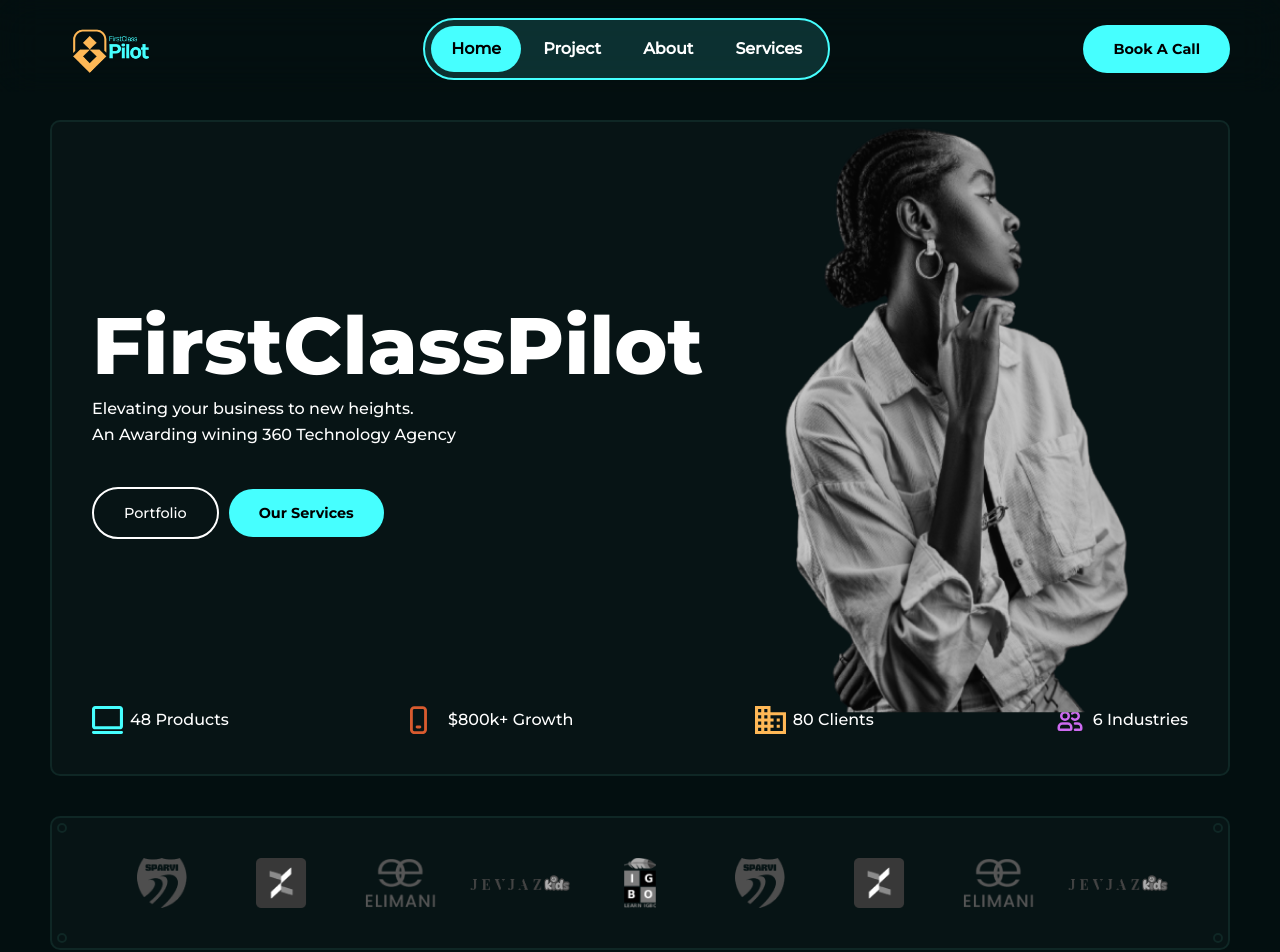
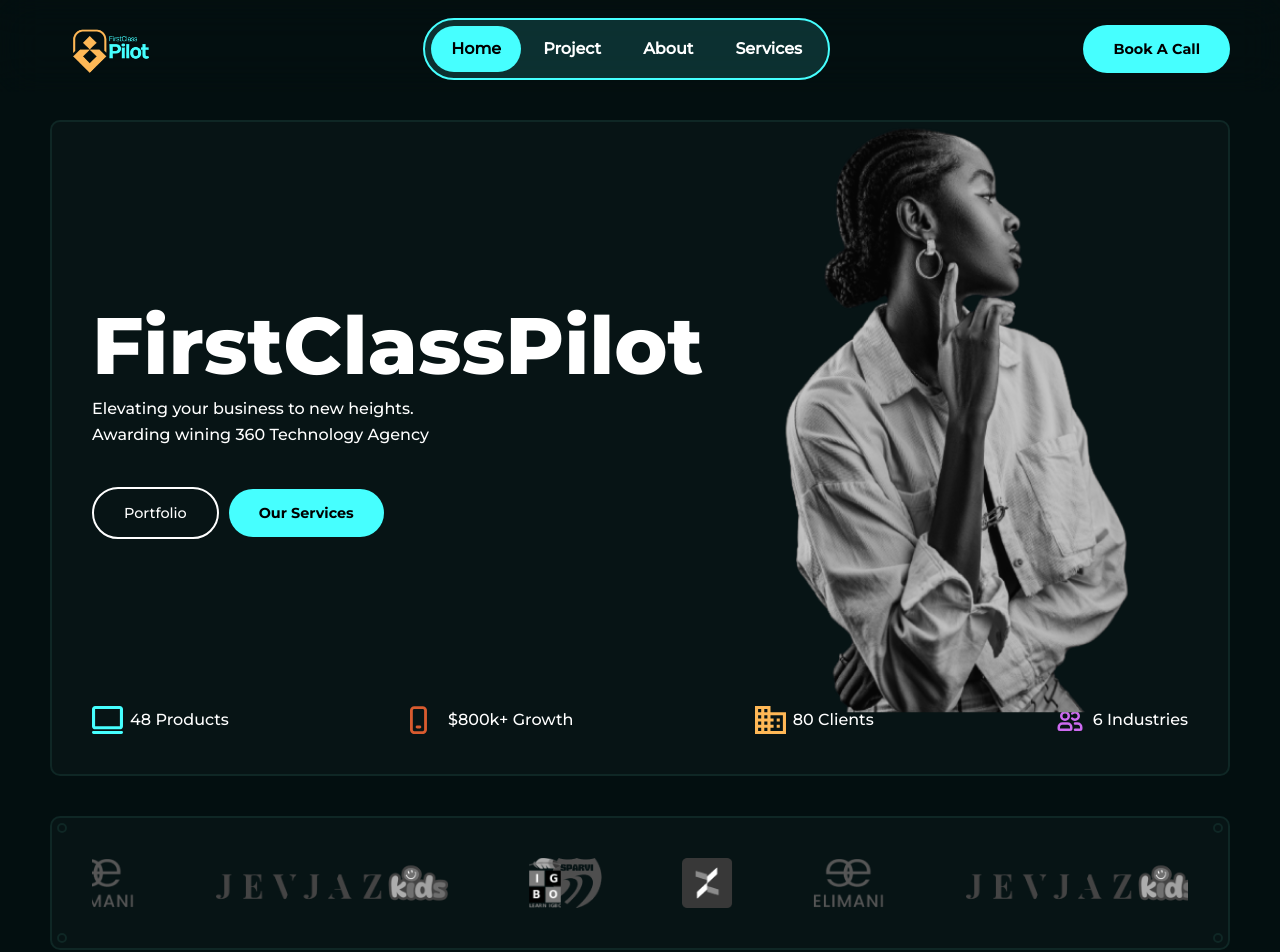
Before and after one commit to Hub-Firstclasspilot/agency-website, a React (Vite) app: page / in a window 1280 px wide. Shown: the top 952 px of the page. Built offline with nearby package versions, Linux system fonts and the light colour scheme.

Commit message:
new update

```diff
--- a/src/pages/home.jsx
+++ b/src/pages/home.jsx
@@ -20,7 +20,7 @@ export default function Home() {
                     <div className="hero-boWrap">
                         <div className="hero-text">
                             <h1>FirstClassPilot</h1>
-                            <p>Elevating your business to new heights. <br /> An Awarding wining 360 Technology Agency</p>
+                            <p>Elevating your business to new heights. <br /> Awarding wining 360 Technology Agency</p>
 
                             {/* <div className="hero-tag">
                                 <p>Digital Ads</p>
@@ -89,6 +89,39 @@ export default function Home() {
                 </div>
                 <div className="company-logos">
                     <div className="company-logo-wrapper">
+                        <div className="ni">
+                            <div className="company-logo a1">
+                                <img src={img1} alt="" />
+                            </div>
+                            <div className="company-logo a2">
+                                <img src={img2} alt="" />
+                            </div>
+                            <div className="company-logo a3">
+                                <img src={img3} alt="" />
+                            </div>
+                            <div className="company-logo a4">
+                                <img src={img4} alt="" />
+                            </div>
+                            <div className="company-logo a5">
+                                <img src={img5} alt="" />
+                            </div>
+                            <div className="company-logo a1">
+                                <img src={img1} alt="" />
+                            </div>
+                            <div className="company-logo a2">
+                                <img src={img2} alt="" />
+                            </div>
+                            <div className="company-logo a3">
+                                <img src={img3} alt="" />
+                            </div>
+                            <div className="company-logo a4">
+                                <img src={img4} alt="" />
+                            </div>
+                            <div className="company-logo a5">
+                                <img src={img5} alt="" />
+                            </div>
+                        </div>
+                        <div className="ni">
                             <div className="company-logo a1">
                                 <img src={img1} alt="" />
                             </div>
@@ -121,6 +154,7 @@ export default function Home() {
                             </div>
                         </div>
                     </div>
+                </div>
             </section>
 
 
@@ -133,28 +167,28 @@ export default function Home() {
                 <div className="protfolio-content">
                     <div className="portfolio-contentBoxX">
                         <p className="content-box-txt">E-Commerence</p>
-                        <div className="content-image" style={{background: `url(https://images.pexels.com/photos/5076516/pexels-photo-5076516.jpeg?auto=compress&cs=tinysrgb&w=600) center/cover`}}></div>
+                        <div className="content-image" style={{ background: `url(https://images.pexels.com/photos/5076516/pexels-photo-5076516.jpeg?auto=compress&cs=tinysrgb&w=600) center/cover` }}></div>
                     </div>
                     <div className="portfolio-contentBoxX">
                         <p className="content-box-txt">Fintech</p>
-                        <div className="content-image" style={{background: `url(https://images.pexels.com/photos/164501/pexels-photo-164501.jpeg?auto=compress&cs=tinysrgb&w=1260&h=750&dpr=1) center/cover`}}></div>
+                        <div className="content-image" style={{ background: `url(https://images.pexels.com/photos/164501/pexels-photo-164501.jpeg?auto=compress&cs=tinysrgb&w=1260&h=750&dpr=1) center/cover` }}></div>
                     </div>
                     <div className="portfolio-contentBoxX">
                         <p className="content-box-txt">Transport</p>
-                        <div className="content-image" style={{background: `url(https://images.pexels.com/photos/1427107/pexels-photo-1427107.jpeg?auto=compress&cs=tinysrgb&w=1260&h=750&dpr=1) center/cover`}}></div>
+                        <div className="content-image" style={{ background: `url(https://images.pexels.com/photos/1427107/pexels-photo-1427107.jpeg?auto=compress&cs=tinysrgb&w=1260&h=750&dpr=1) center/cover` }}></div>
                     </div>
                     <div className="portfolio-contentBoxX">
                         <p className="content-box-txt">Entertainment and <br />
                             Media</p>
-                        <div className="content-image" style={{background: `url(https://images.pexels.com/photos/67654/pexels-photo-67654.jpeg?auto=compress&cs=tinysrgb&w=1260&h=750&dpr=1) center/cover`}}></div>
+                        <div className="content-image" style={{ background: `url(https://images.pexels.com/photos/67654/pexels-photo-67654.jpeg?auto=compress&cs=tinysrgb&w=1260&h=750&dpr=1) center/cover` }}></div>
                     </div>
                     <div className="portfolio-contentBoxX">
                         <p className="content-box-txt">Web 3</p>
-                        <div className="content-image" style={{background: `url(https://images.pexels.com/photos/730547/pexels-photo-730547.jpeg?auto=compress&cs=tinysrgb&w=600) center/cover`}}></div>
+                        <div className="content-image" style={{ background: `url(https://images.pexels.com/photos/730547/pexels-photo-730547.jpeg?auto=compress&cs=tinysrgb&w=600) center/cover` }}></div>
                     </div>
                     <div className="portfolio-contentBoxX">
                         <p className="content-box-txt">Edutech</p>
-                        <div className="content-image" style={{background: `url(https://images.pexels.com/photos/5212345/pexels-photo-5212345.jpeg?auto=compress&cs=tinysrgb&w=1260&h=750&dpr=1) center/cover`}}></div>
+                        <div className="content-image" style={{ background: `url(https://images.pexels.com/photos/5212345/pexels-photo-5212345.jpeg?auto=compress&cs=tinysrgb&w=1260&h=750&dpr=1) center/cover` }}></div>
                     </div>
                 </div>
             </section>
--- a/src/styles/pages/home.css
+++ b/src/styles/pages/home.css
@@ -30,7 +30,7 @@ main {
         .hero-image {
             display: flex;
             justify-content: center;
-            height: 280px;
+            height: 242px;
             margin-top: 10px;
             position: relative;
             overflow: hidden;
@@ -123,6 +123,40 @@ main {
                 bottom: 0;
             }
         }
+
+        .company-logos {
+
+            /* overflow: hidden; */
+            .company-logo-wrapper {
+                gap: 40px;
+                position: relative;
+                height: 40px;
+                width: 100%;
+                overflow: hidden;
+
+                .ni {
+                    display: flex;
+                    width: fit-content;
+                    position: absolute;
+                    left: 100%;
+                    gap: 30px;
+                    animation: slideM 10s infinite linear;
+
+                    .company-logo {
+                        height: 40px;
+                    }
+                }
+
+                .ni:nth-last-child(1) {
+                    animation-delay: -0s;
+                }
+
+                .ni:nth-last-child(2) {
+                    animation-delay: -5s;
+                }
+            }
+        }
+
     }
 
     .portfolio {
@@ -289,7 +323,6 @@ main {
 
         .whoBase {
             margin-top: 40px;
-            background: red;
             /* height: 40vh; */
 
             .whoGridWrap {
@@ -304,7 +337,7 @@ main {
                 }
 
                 .whoItem:nth-child(1) {
-                    background: pink;
+                    background: url(https://cdn.sanity.io/images/4o7b6639/production/e4759e0c9671603c7b9f9d75af44630f1437b89f-2048x2560.jpg) top/cover;
                     grid-column: 2 / 4;
                     /* Starts at column line 1 and ends at column line 3 */
                     grid-row: 1 / 3;
@@ -328,7 +361,7 @@ main {
                 }
 
                 .whoItem:nth-child(5) {
-                    background: gray;
+                    background: url(https://cdn.sanity.io/images/4o7b6639/production/f70f5ef58dd350f37797ea4efae6cdf5164dfdcc-4340x5786.jpg) top/cover;
                     grid-column: 5/6;
                 }
 
@@ -340,7 +373,7 @@ main {
                 }
 
                 .whoItem:nth-child(7) {
-                    background: white;
+                    background: url(https://cdn.sanity.io/images/4o7b6639/production/1c62d37e27f90b0bcde6ef049b865f7bb1405043-3840x5397.jpg) top/cover;
                     grid-column: 1/2;
                     grid-row: 1/2;
                 }
@@ -437,9 +470,14 @@ main {
     display: none;
 }
 
+@keyframes slideM {
+    to {
+        left: -545%;
+    }
+}
 @keyframes slide {
     to {
-        left: -100px;
+        left: -190%;
     }
 }
 
@@ -584,92 +622,36 @@ main {
             }
 
             .company-logos {
+
                 /* overflow: hidden; */
-                display: flex;
-                /* align-items: center; */
-
                 .company-logo-wrapper {
+                    gap: 40px;
                     position: relative;
-                    /* background: red; */
                     height: 50px;
                     width: 100%;
                     overflow: hidden;
-                }
 
-                .company-logo {
-                    height: 50px;
-                    width: fit-content;
-                    margin-right: 20px;
-                    position: absolute;
-                    top: 0;
-                    width: 100px;
-                    left: 100%;
-                    animation-name: slide;
-                    animation-duration: 10s;
-                    animation-timing-function: linear;
-                    animation-iteration-count: infinite;
-                    display: flex;
-                    justify-content: center;
-                }
+                    .ni {
+                        display: flex;
+                        width: fit-content;
+                        position: absolute;
+                        left: 100%;
+                        gap: 80px;
+                        animation: slide 10s infinite linear;
 
-                .company-logo:nth-child(1) {
-                    animation-delay: -9s;
-                }
+                        .company-logo {
+                            height: 50px;
+                        }
+                    }
 
-                .company-logo:nth-child(2) {
-                    animation-delay: -8s;
-                }
+                    .ni:nth-last-child(1) {
+                        animation-delay: -7s;
+                    }
 
-                .company-logo:nth-child(3) {
-                    animation-delay: -7s;
-                }
-
-                .company-logo:nth-child(4) {
-                    animation-delay: -6s;
-
-                    display: flex;
-
-                    align-items: center;
-
-                    img {
-                        width: 100%;
-                        height: fit-content;
+                    .ni:nth-last-child(2) {
+                        animation-delay: -2s;
                     }
                 }
-
-                .company-logo:nth-child(5) {
-                    animation-delay: -5s;
-                }
-
-                .company-logo:nth-child(6) {
-                    animation-delay: -4s;
-                    /* Adjust this value based on your calculation */
-                }
-
-                .company-logo:nth-child(7) {
-                    animation-delay: -3s;
-                }
-
-                .company-logo:nth-child(8) {
-                    animation-delay: -2s;
-                }
-
-                .company-logo:nth-child(9) {
-                    animation-delay: -1s;
-                    display: flex;
-
-                    align-items: center;
-
-                    img {
-                        width: 100%;
-                        height: fit-content;
-                    }
-                }
-
-                .company-logo:nth-child(10) {
-                    animation-delay: 0s;
-                }
-
             }
         }
 
@@ -836,7 +818,7 @@ main {
                     }
 
                     .whoItem:nth-child(1) {
-                        background: pink;
+                        background: url(https://cdn.sanity.io/images/4o7b6639/production/e4759e0c9671603c7b9f9d75af44630f1437b89f-2048x2560.jpg) top/cover;
                         grid-column: 2 / 4;
                         /* Starts at column line 1 and ends at column line 3 */
                         grid-row: 1 / 3;
@@ -860,7 +842,7 @@ main {
                     }
 
                     .whoItem:nth-child(5) {
-                        background: gray;
+                        background: url(https://cdn.sanity.io/images/4o7b6639/production/f70f5ef58dd350f37797ea4efae6cdf5164dfdcc-4340x5786.jpg) top/cover;
                         grid-column: 5/6;
                     }
 
@@ -872,7 +854,7 @@ main {
                     }
 
                     .whoItem:nth-child(7) {
-                        background: white;
+                        background: url(https://cdn.sanity.io/images/4o7b6639/production/1c62d37e27f90b0bcde6ef049b865f7bb1405043-3840x5397.jpg) center/cover;
                         grid-column: 1/2;
                         grid-row: 1/2;
                     }
```
Lines whose indentation alone changed are shown as unchanged.
